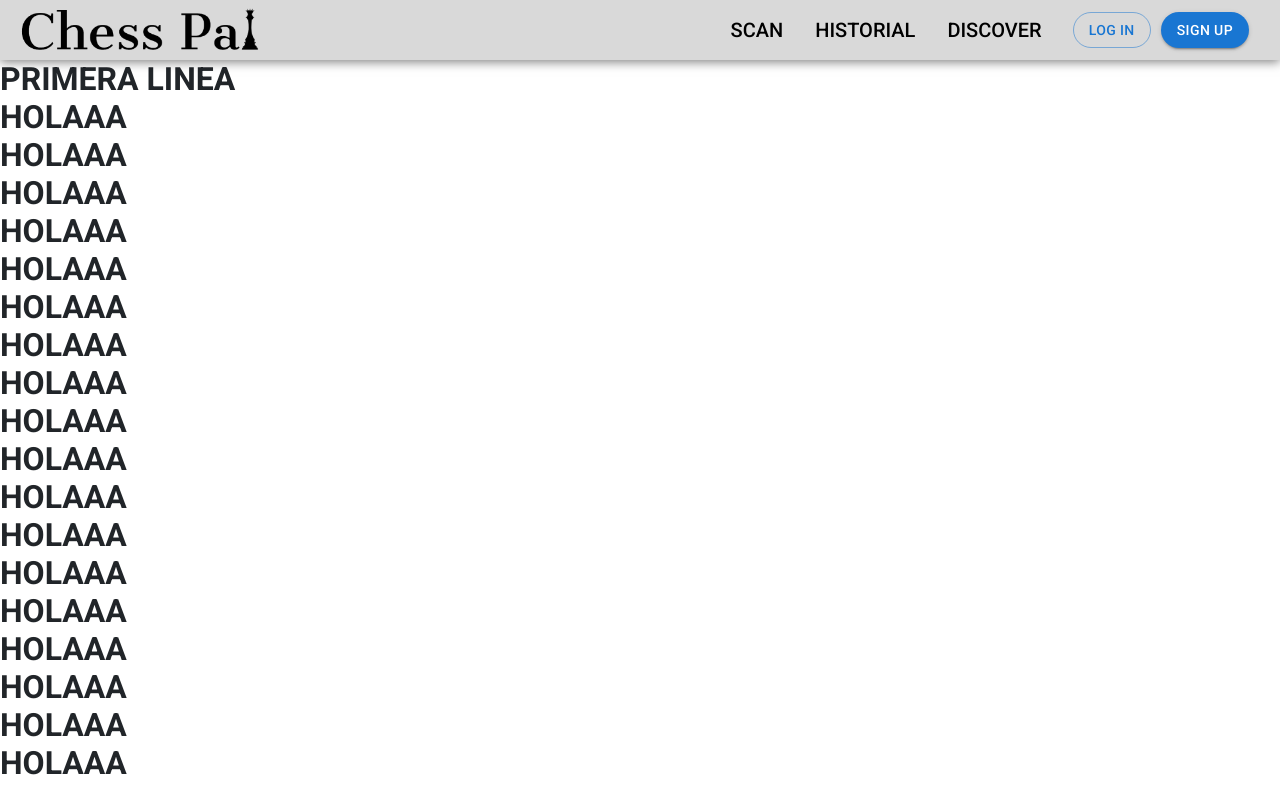
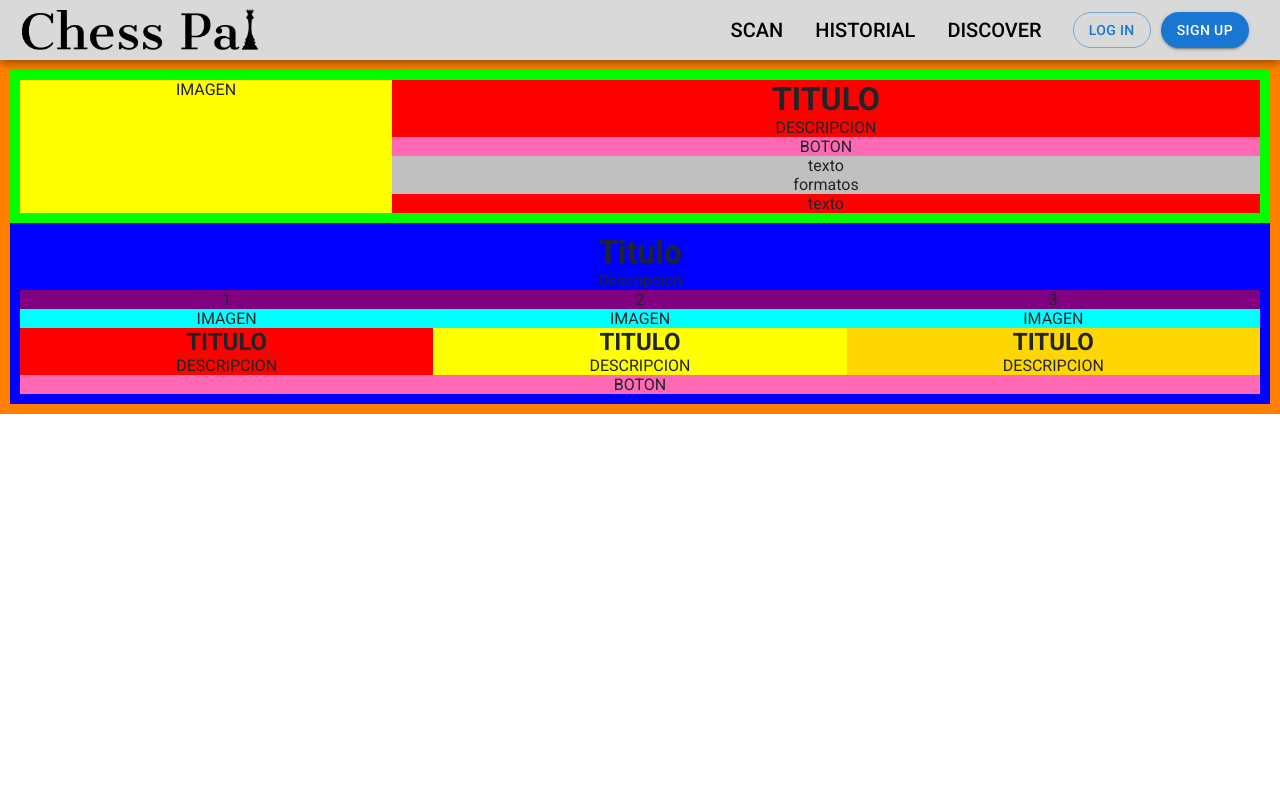
Before and after one commit to francsir/Group6-Design-Project, a React (Create React App) app in the folder chessPal/frontend/: page /Homepage in a window 1280 px wide. Built offline with nearby package versions, Linux system fonts and the light colour scheme.

Commit message:
New homepage design: general layout

```diff
--- a/chessPal/frontend/src/components/Homepage.js
+++ b/chessPal/frontend/src/components/Homepage.js
@@ -1,31 +1,55 @@
 import React from "react";
+import "../styles/Global.css";
+import styles from "../styles/Homepage.module.css";
 
-import "../styles/Global.css";
 import Navbar from "./Navbar";
 
 const Homepage = () => {
   return (
     <>
       <Navbar />
-      <h1>PRIMERA LINEA</h1>
-      <h1>HOLAAA</h1>
-      <h1>HOLAAA</h1>
-      <h1>HOLAAA</h1>
-      <h1>HOLAAA</h1>
-      <h1>HOLAAA</h1>
-      <h1>HOLAAA</h1>
-      <h1>HOLAAA</h1>
-      <h1>HOLAAA</h1>
-      <h1>HOLAAA</h1>
-      <h1>HOLAAA</h1>
-      <h1>HOLAAA</h1>
-      <h1>HOLAAA</h1>
-      <h1>HOLAAA</h1>
-      <h1>HOLAAA</h1>
-      <h1>HOLAAA</h1>
-      <h1>HOLAAA</h1>
-      <h1>HOLAAA</h1>
-      <h1>HOLAAA</h1>
+      <div className={"text-center bg-orange " + styles.header}>
+        <div className={"flex-column"}>
+          <div className={"flex-row bg-green " + styles.section1}>
+            <div className={"bg-yellow " + styles.image_section}>IMAGEN</div>
+            <div className={"bg-red " + styles.scan_section}>
+              <h1>TITULO</h1>
+              <p>DESCRIPCION</p>
+              <div className={"flex-column bg-silver " + styles.upload_section}>
+                <div className="bg-pink">BOTON</div>
+                <p>texto</p>
+                <div>formatos</div>
+              </div>
+              <p>texto</p>
+            </div>
+          </div>
+          <div className={"flex-column bg-blue " + styles.section2}>
+            <h1>Titulo</h1>
+            <p>Descripcion</p>
+            <div className={"flex-row bg-orange"}>
+              <div className={"flex-column bg-red " + styles.step_container}>
+                <div className={"bg-purple"}>1</div>
+                <div className={"bg-cyan"}>IMAGEN</div>
+                <h2>TITULO</h2>
+                <p>DESCRIPCION</p>
+              </div>
+              <div className={"flex-column bg-yellow " + styles.step_container}>
+                <div className={"bg-purple"}>2</div>
+                <div className={"bg-cyan"}>IMAGEN</div>
+                <h2>TITULO</h2>
+                <p>DESCRIPCION</p>
+              </div>
+              <div className={"flex-column bg-gold " + styles.step_container}>
+                <div className={"bg-purple"}>3</div>
+                <div className={"bg-cyan"}>IMAGEN</div>
+                <h2>TITULO</h2>
+                <p>DESCRIPCION</p>
+              </div>
+            </div>
+            <div className={"bg-pink"}>BOTON</div>
+          </div>
+        </div>
+      </div>
     </>
   );
 };
--- a/chessPal/frontend/src/styles/Global.css
+++ b/chessPal/frontend/src/styles/Global.css
@@ -172,7 +172,48 @@ html {
   border-radius: 10px;
 } */
 
-/* Flexbox containers */
+/* -- Background color containers (for testing and visualizing containers) -- */
+.bg-red {
+  background-color: #ff0000;
+}
+
+.bg-blue {
+  background-color: #0000ff;
+}
+
+.bg-green {
+  background-color: #00ff00;
+}
+
+.bg-yellow {
+  background-color: #ffff00;
+}
+
+.bg-orange {
+  background-color: #ff7f00;
+}
+
+.bg-purple {
+  background-color: #800080;
+}
+
+.bg-pink {
+  background-color: #ff69b4;
+}
+
+.bg-cyan {
+  background-color: #00ffff;
+}
+
+.bg-gold {
+  background-color: #ffd700;
+}
+
+.bg-silver {
+  background-color: #c0c0c0;
+}
+
+/* -- Flexbox containers -- */
 .flex-container {
   display: flex;
   flex-wrap: wrap;
@@ -196,47 +237,41 @@ html {
   align-items: stretch;
 }
 
-/* Coloreeees */
-.rojo {
-  background-color: red;
+/* -- Text containers -- */
+.text-left {
+  text-align: left;
 }
 
-.verde {
-  background-color: green;
+.text-center {
+  text-align: center;
 }
 
-.azul {
-  background-color: blue;
+.text-right {
+  text-align: right;
 }
 
-.amarillo {
-  background-color: yellow;
+.text-justify {
+  text-align: justify;
 }
 
-.naranja {
-  background-color: orange;
+.text-nowrap {
+  white-space: nowrap;
 }
 
-.violeta {
-  background-color: violet;
+.text-lowercase {
+  text-transform: lowercase;
 }
 
-.gris {
-  background-color: grey;
+.text-uppercase {
+  text-transform: uppercase;
 }
 
-.rosa {
-  background-color: pink;
+.text-capitalize {
+  text-transform: capitalize;
 }
 
-.morado {
-  background-color: purple;
+.text-ellipsis {
+  overflow: hidden;
+  white-space: nowrap;
+  text-overflow: ellipsis;
 }
-
-.marron {
-  background-color: brown;
-}
-
-.cian {
-  background-color: cyan;
-}
--- a/chessPal/frontend/src/styles/Homepage.module.css
+++ b/chessPal/frontend/src/styles/Homepage.module.css
@@ -1,104 +1,26 @@
-.hero {
-  color: #000000;
-  width: 100%;
-  height: 100vh;
-  position: relative; /*relative makes the scroll bar appear when needed (if height:100vh the scrollbar will always appear). Change to fixed if there are problems*/
-  margin-top: 60px;
+.header {
+  padding: 10px;
 }
 
-.hero .content {
-  height: 100%;
-  text-align: center;
-  display: flex;
-  flex-direction: column;
-  justify-content: flex-start;
-  align-items: center;
-  margin: 10px;
-  padding: 1rem;
+.section1 {
+  padding: 10px;
 }
 
-.hero .logo_title {
-  width: 350px;
-  margin-bottom: 5px;
+.section2 {
+  padding: 10px;
 }
 
-.hero p {
-  font-size: 18px;
-  padding: 0px 100px 0px 100px;
-  margin-bottom: 20px;
+.image_section {
+  width: 30%;
 }
 
-.hero h1 {
-  margin-bottom: 10px;
-}
-
-.hero .file_image {
-  width: 70px;
-  margin-bottom: 10px;
-}
-
-.hero .selection_text {
-  color: rgb(30, 30, 255);
-  font-size: 15px;
-  margin-bottom: 9px;
-}
-
-.hero .close_icon {
-  display: inline-block;
-  cursor: pointer;
-  margin-left: 5px;
-  vertical-align: middle;
-}
-
-/* Styles for the file input button */
-.input_button {
-  display: block;
-}
-
-.input_button label {
-  display: inline-block;
-}
-
-.input_button input[type="file"] {
-  display: none;
-}
-
-/* Information section */
-.information_section {
-  padding: 20px;
-  width: 100%;
-  display: flex;
-  justify-content: space-between;
-  gap: 20px;
+.scan_section {
+  flex-grow: 1; /* Adjusts the width to the remaining space leaved by image_section*/
 }
 
 .step_container {
-  background-color: #e8e8e8;
-  position: relative;
-  display: flex;
-  flex-direction: column;
-  justify-content: center;
-  align-items: center;
-  border-radius: 20px;
-  width: 100%;
-  padding: 20px;
+  flex-grow: 1;
 }
 
-.step_number {
-  position: absolute;
-  top: 0;
-  left: 0;
-  padding: 10px;
-  font-size: 30px;
-  font-weight: bold;
+.upload_section {
 }
-
-.image_container {
-  height: 100px;
-  width: 100px;
-  margin-bottom: 20px;
-}
-
-.step_text {
-  font-size: 16px;
-}
--- /dev/null
+++ b/chessPal/frontend/src/styles/HomepageANT.module.css
@@ -0,0 +1,104 @@
+.hero {
+  color: #000000;
+  width: 100%;
+  height: 100vh;
+  position: relative; /*relative makes the scroll bar appear when needed (if height:100vh the scrollbar will always appear). Change to fixed if there are problems*/
+  margin-top: 60px;
+}
+
+.hero .content {
+  height: 100%;
+  text-align: center;
+  display: flex;
+  flex-direction: column;
+  justify-content: flex-start;
+  align-items: center;
+  margin: 10px;
+  padding: 1rem;
+}
+
+.hero .logo_title {
+  width: 350px;
+  margin-bottom: 5px;
+}
+
+.hero p {
+  font-size: 18px;
+  padding: 0px 100px 0px 100px;
+  margin-bottom: 20px;
+}
+
+.hero h1 {
+  margin-bottom: 10px;
+}
+
+.hero .file_image {
+  width: 70px;
+  margin-bottom: 10px;
+}
+
+.hero .selection_text {
+  color: rgb(30, 30, 255);
+  font-size: 15px;
+  margin-bottom: 9px;
+}
+
+.hero .close_icon {
+  display: inline-block;
+  cursor: pointer;
+  margin-left: 5px;
+  vertical-align: middle;
+}
+
+/* Styles for the file input button */
+.input_button {
+  display: block;
+}
+
+.input_button label {
+  display: inline-block;
+}
+
+.input_button input[type="file"] {
+  display: none;
+}
+
+/* Information section */
+.information_section {
+  padding: 20px;
+  width: 100%;
+  display: flex;
+  justify-content: space-between;
+  gap: 20px;
+}
+
+.step_container {
+  background-color: #e8e8e8;
+  position: relative;
+  display: flex;
+  flex-direction: column;
+  justify-content: center;
+  align-items: center;
+  border-radius: 20px;
+  width: 100%;
+  padding: 20px;
+}
+
+.step_number {
+  position: absolute;
+  top: 0;
+  left: 0;
+  padding: 10px;
+  font-size: 30px;
+  font-weight: bold;
+}
+
+.image_container {
+  height: 100px;
+  width: 100px;
+  margin-bottom: 20px;
+}
+
+.step_text {
+  font-size: 16px;
+}
```
